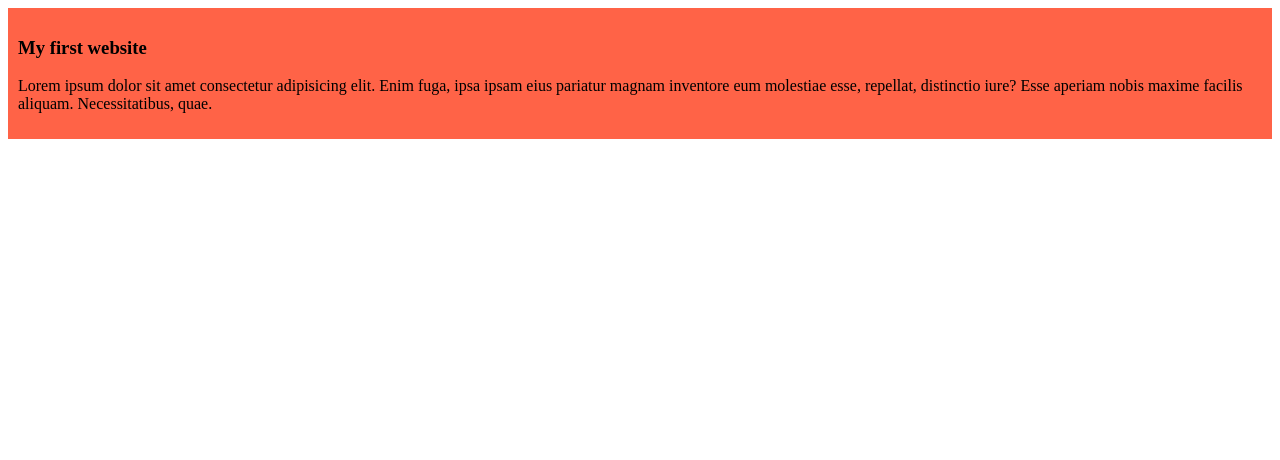
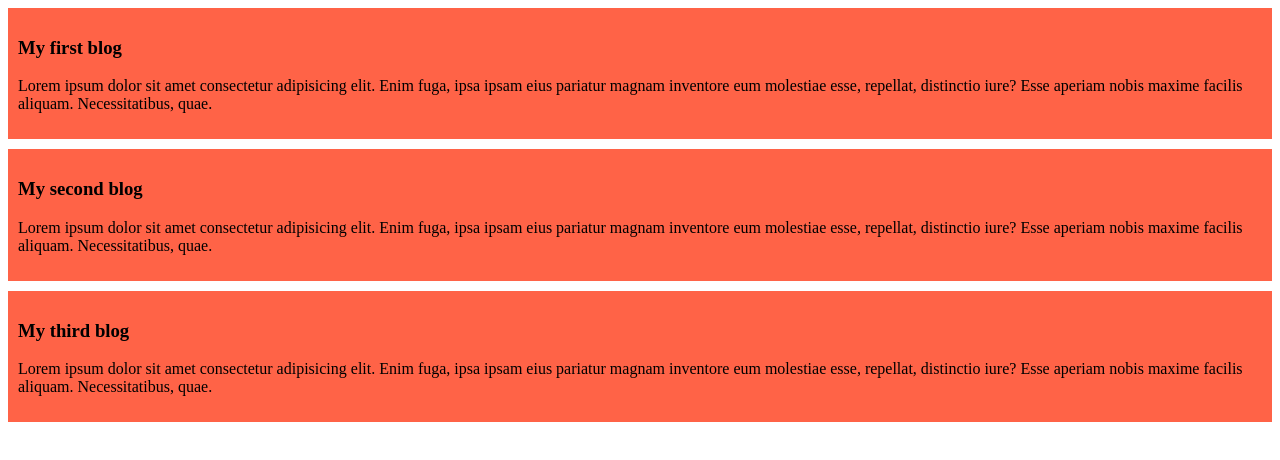
Before and after one commit to nusrat775/my-simple-website, a plain HTML site: page index.html in a window 1280 px wide. Drawn offline with Linux system fonts and the light colour scheme.

Commit message:
added the second and third blog

```diff
--- a/index.html
+++ b/index.html
@@ -8,7 +8,15 @@
 </head>
 <body>
     <div>
-        <h3>My first website</h3>
+        <h3>My first blog</h3>
+        <p>Lorem ipsum dolor sit amet consectetur adipisicing elit. Enim fuga, ipsa ipsam eius pariatur magnam inventore eum molestiae esse, repellat, distinctio iure? Esse aperiam nobis maxime facilis aliquam. Necessitatibus, quae.</p>
+    </div>
+    <div>
+        <h3>My second blog</h3>
+        <p>Lorem ipsum dolor sit amet consectetur adipisicing elit. Enim fuga, ipsa ipsam eius pariatur magnam inventore eum molestiae esse, repellat, distinctio iure? Esse aperiam nobis maxime facilis aliquam. Necessitatibus, quae.</p>
+    </div>
+    <div>
+        <h3>My third blog</h3>
         <p>Lorem ipsum dolor sit amet consectetur adipisicing elit. Enim fuga, ipsa ipsam eius pariatur magnam inventore eum molestiae esse, repellat, distinctio iure? Esse aperiam nobis maxime facilis aliquam. Necessitatibus, quae.</p>
     </div>
 </body>
--- a/styles/blog.css
+++ b/styles/blog.css
@@ -1,4 +1,5 @@
 div{
     background-color: tomato;
     padding: 10px;
+    margin-bottom: 10px;
 }
```
